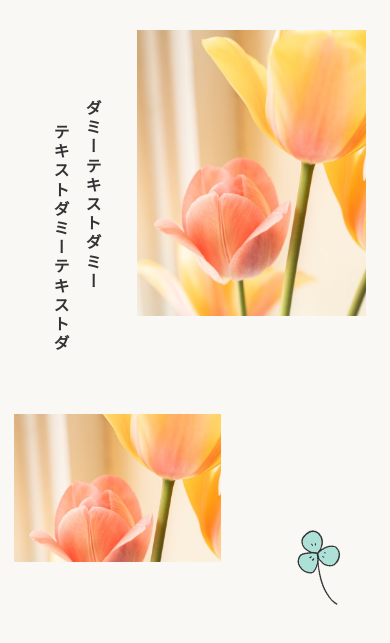
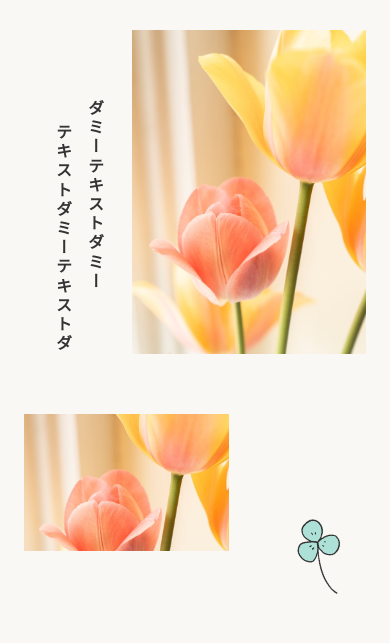
Before and after one commit to ringo-117/Mew_test, a plain HTML site: page index.html in a window 390 px wide. Shown: the part 115-758 px from the top of the page. Drawn offline with nearby package versions, Linux system fonts and the light colour scheme.

Commit message:
update_3
iPhoneで見た際に、TOPのテキストの位置がズレていたため、修正。
また、ハンバーガーメニュー内の下の波の背景の下に、空白があったため修正。

```diff
--- a/css/style.css
+++ b/css/style.css
@@ -130,8 +130,9 @@ body {
 
 /* メニューのデザイン*/
 .container {
+  /* position: relative; */
   width: 100%;
-  height: 100%;
+  height: 100vh;
   position: fixed;
   top: 0;
   left: 0;
@@ -184,6 +185,7 @@ body {
   min-height: 250px;
   position: relative;
   align-content: end;
+  /* position: absolute; */
 }
 
 .container_img figure {
@@ -206,6 +208,8 @@ body {
   background-color: #F2F0EC;
 }
 
+
+
 /*------------------- SNS　------------------------*/
 .sns figure img{
   position: absolute;
@@ -226,7 +230,7 @@ body {
 }
 
 .TOP_box {
-  padding: 145px 24px 0px 14px;
+  padding: 145px 24px 0px 24px;
 }
 
 .sec_bg {
@@ -234,9 +238,14 @@ body {
 }
 
 .top_1 {
-  display: flex;
-  justify-content: right;
+  display: grid;
+  grid-template-columns: auto 60vw;
+  /* display: flex; */
+  /* justify-content: space-between; */
+  /* margin-left: 5%; */
+  justify-items: flex-end;
 }
+
 
 .top_2 {
   position: relative;
@@ -247,8 +256,9 @@ body {
 }
 
 .top_text_copy {
-  margin: 0 auto;
+  /* padding: 0 auto; */
   margin-top: 70px;
+  justify-self: center;
 }
 
 .top_text_1 p {
@@ -277,8 +287,11 @@ body {
 
 
 .top_img_1 {
-  width: 229px;
-  height: 286px;
+  /* width: 229px; */
+  /* height: 286px; */
+  width: 100%;
+  height: 100%;
+  aspect-ratio: 4 / 5;
   background-color: #eeeeee;
 }
 .top_img_1 img {
@@ -287,8 +300,11 @@ body {
   object-fit: cover;
 }
 .top_img_2 {
-  width: 207px;
-  height: 148px;
+  /* width: 207px;
+  height: 148px; */
+  width: 60%;
+  height: 100%;
+  aspect-ratio: 3 / 2;
   background-color: #eeeeee;
   margin-top: 60px;
 }
@@ -844,15 +860,20 @@ body {
   }
 
   .top_img_1 {
-    width: 60%;
+    width: 100%;
+    /* max-width: 500px; */
     height: 100%;
     aspect-ratio: 4 / 5;
   }
   .top_img_2 {
-    width: 45%;
+    /* width: 60vw;
     height: 100%;
-    aspect-ratio: 3 / 2;
+    aspect-ratio: 3 / 2; */
     margin-top: 116px;
+  }
+
+  .top_1 {
+    grid-template-columns: auto 60%;
   }
 
   .top_2 {
@@ -1145,6 +1166,7 @@ body {
   }
 
   .top_1 {
+    grid-template-columns: auto 55%;
     width: 75%;
     height: 30%;
   }
```
